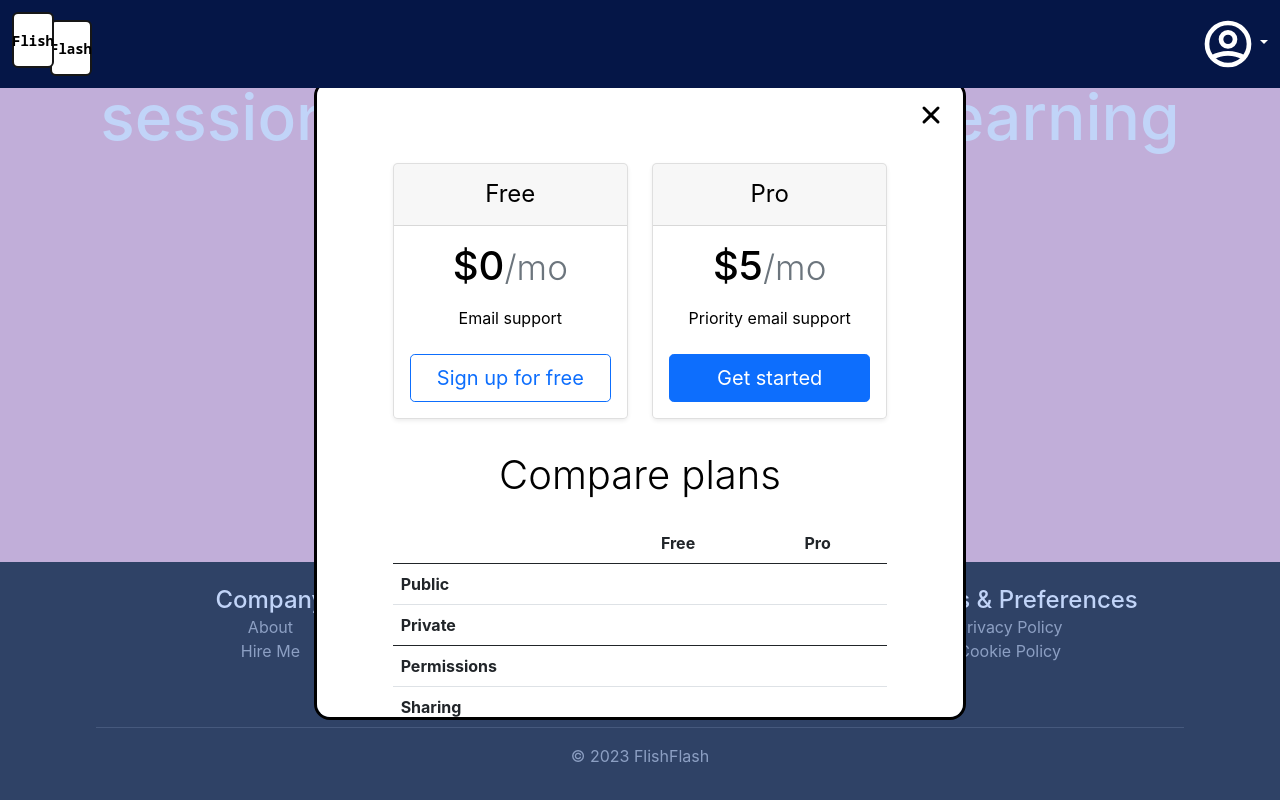
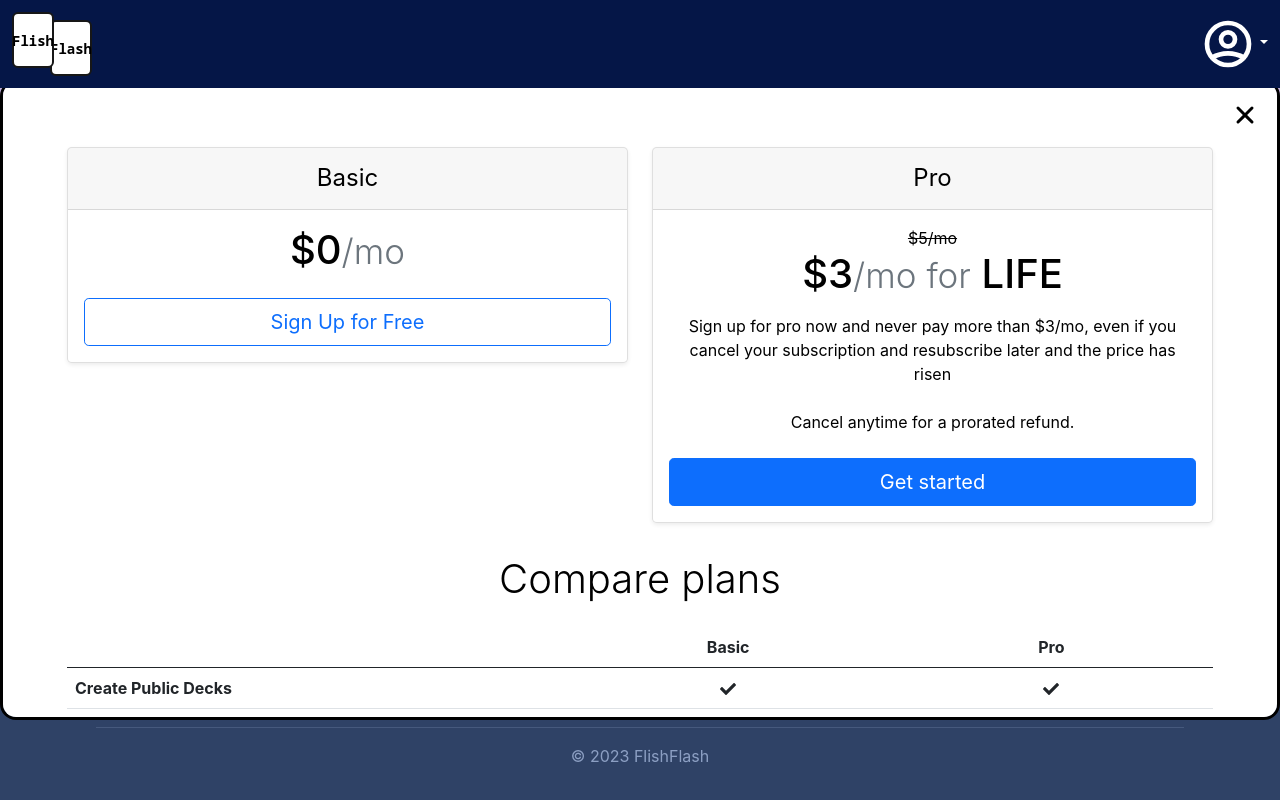
Before and after one commit to AlexRodgers11/flash-card-app, a React (Create React App) app in the folder client/: page / in a window 1280 px wide. Both pictures are taken after a click on the button "Pricing". Shown: the part 2478-3278 px from the top of the page. Built offline with nearby package versions, Linux system fonts and the light colour scheme; no server answers.

Commit message:
set up Pricing component features

```diff
--- a/client/src/components/Pricing.js
+++ b/client/src/components/Pricing.js
@@ -1,22 +1,136 @@
 import React from "react";
 import styled from "styled-components";
 import { FaCheck, FaTimes } from "react-icons/fa";
+import { useSelector } from "react-redux";
+
+const PricingWrapper = styled.div`
+    & .strikethrough {
+        text-decoration: line-through
+    }
+`;
 
 export function Pricing() {
+    const subscriptionStatus = useSelector((state) => state.login.subscription.status);
+    const subscriptionTier = useSelector((state) => state.login.subscription.tier);
+    const userId = useSelector((state) => state.login.userId);
+
+    const isProUser = () => {
+        if(subscriptionTier === "pro" && (subscriptionStatus === "active" || subscriptionStatus === "discount-grandfathered-active")) {
+            return true;
+        } else {
+            return false;
+        }
+    }
+
+    const subscriptionIsActive = () => {
+        if(subscriptionStatus === "active" || subscriptionStatus === "discount-grandfathered-active") {
+            return true;
+        } else {
+            return false;
+        }
+    }
+
+    const displayBasicCard = () => {
+        if(!userId) {
+            return (
+                <>
+                    <h1 class="card-title pricing-card-title">$0<small class="text-muted fw-light">/mo</small></h1>
+                    <br />
+                    <button type="button" class="w-100 btn btn-lg btn-outline-primary">Sign Up for Free</button>
+                </>
+            )
+        } else if(subscriptionTier === "pro" && subscriptionIsActive()) {
+            return (
+                <>
+                    <h1 class="card-title pricing-card-title">$0<small class="text-muted fw-light">/mo</small></h1>
+                    <br />
+                    <button type="button" class="w-100 btn btn-lg btn-outline-primary">Downgrade to Basic Subscription</button>
+                </>
+            )
+        } else {
+            return (
+                <>
+                    <h1 class="card-title pricing-card-title">$0<small class="text-muted fw-light">/mo</small></h1>
+                    <small>You are currently signed up for a basic subscription</small>
+                </>
+            )
+        }
+    }
+
+    const displayProCard = () => {
+        if(!userId) {
+            return (
+                <>
+                <p class="card-title pricing-card-title strikethrough">$5/mo</p>
+                <h1 class="card-title pricing-card-title">$3<small class="text-muted fw-light">/mo for</small> LIFE</h1>
+                <ul class="list-unstyled mt-3 mb-4">
+                    <li>Sign up for pro now and never pay more than $3/mo, even if you cancel your subscription and resubscribe later and the price has risen</li>
+                </ul>
+                <ul class="list-unstyled mt-3 mb-4">
+                    <li>Cancel anytime for a prorated refund.</li>
+                </ul>
+                    <button type="button" class="w-100 btn btn-lg btn-primary">Get started</button>
+                </>
+            );
+        } else if(subscriptionTier === "pro" && subscriptionIsActive()) {
+            return (
+                <>
+                <h1 class="card-title pricing-card-title">$3<small class="text-muted fw-light">/mo for</small> LIFE</h1>
+                <br />
+                <small>You are currently signed up for a pro subscription</small>
+                <br />
+                <button type="button" class="w-100 btn btn-lg btn-danger">Cancel for a prorated refund.</button>
+
+                </>
+            );
+        } else if(subscriptionTier === "pro" && !subscriptionIsActive()) {
+            return (
+                <>
+                <p class="card-title pricing-card-title strikethrough">$5/mo</p>
+                <h1 class="card-title pricing-card-title">$3<small class="text-muted fw-light">/mo for</small> LIFE</h1>
+                <br />
+                <ul class="list-unstyled mt-3 mb-4">
+                    <li>Sign up for pro now and never pay more than $3/mo, even if you cancel your subscription and resubscribe later and the price has risen</li>
+                </ul>
+                <ul class="list-unstyled mt-3 mb-4">
+                    <li>Cancel anytime for a prorated refund.</li>
+                </ul>
+                <button type="button" class="w-100 btn btn-lg btn-primary">Renew Subscription</button>
+                </>
+            );
+        } else if(subscriptionTier === "basic") {
+            return (
+                <>
+                <p class="card-title pricing-card-title strikethrough">$5/mo</p>
+                <h1 class="card-title pricing-card-title">$3<small class="text-muted fw-light">/mo for</small> LIFE</h1>
+                <ul class="list-unstyled mt-3 mb-4">
+                    <li>Sign up for pro now and never pay more than $3/mo, even if you cancel your subscription and resubscribe later and the price has risen</li>
+                </ul>
+                <ul class="list-unstyled mt-3 mb-4">
+                    <li>Cancel anytime for a prorated refund.</li>
+                </ul>
+
+                <button type="button" class="w-100 btn btn-lg btn-primary">Upgrade to Pro</button>
+                </>
+            );
+        }
+    }
+    //if user is active pro user, offer downgrade to Basic, indicate current pro user in pro card
+    //if user is expired pro user button says resubscribe
+        //if user is discount-grandfathered have the price show just $3
+        //if user is not discount-grandfathered show normal pricing
+    //if user is active basic user indicate so in basic card and make pro button say upgrade
+
     return (
-        <div class="container py-3">
+        <PricingWrapper class="container py-3">
             <div class="row row-cols-1 row-cols-md-2 mb-2 justify-content-center text-center">
                 <div class="col">
                     <div class="card mb-4 rounded-3 shadow-sm">
                         <div class="card-header py-3">
-                            <h4 class="my-0 fw-normal">Free</h4>
+                            <h4 class="my-0 fw-normal">Basic</h4>
                         </div>
                         <div class="card-body">
-                            <h1 class="card-title pricing-card-title">$0<small class="text-muted fw-light">/mo</small></h1>
-                            <ul class="list-unstyled mt-3 mb-4">
-                                <li>Email support</li>
-                            </ul>
-                            <button type="button" class="w-100 btn btn-lg btn-outline-primary">Sign up for free</button>
+                            {displayBasicCard()}
                         </div>
                     </div>
                 </div>
@@ -26,11 +140,7 @@ export function Pricing() {
                             <h4 class="my-0 fw-normal">Pro</h4>
                         </div>
                         <div class="card-body">
-                            <h1 class="card-title pricing-card-title">$5<small class="text-muted fw-light">/mo</small></h1>
-                            <ul class="list-unstyled mt-3 mb-4">
-                                <li>Priority email support</li>
-                            </ul>
-                            <button type="button" class="w-100 btn btn-lg btn-primary">Get started</button>
+                            {displayProCard()}
                         </div>
                     </div>
                 </div>
@@ -43,47 +153,57 @@ export function Pricing() {
                     <thead>
                         <tr>
                             <th style={{width: "34%"}}></th>
-                            <th style={{width: "22%"}}>Free</th>
+                            <th style={{width: "22%"}}>Basic</th>
                             <th style={{width: "22%"}}>Pro</th>
                         </tr>
                     </thead>
                     <tbody>
                         <tr>
-                            <th scope="row" class="text-start">Public</th>
-                            <td></td>
-                            <td></td>
+                            <th scope="row" class="text-start">Create Public Decks</th>
+                            <td><FaCheck /></td>
+                            <td><FaCheck /></td>
                         </tr>
                         <tr>
-                            <th scope="row" class="text-start">Private</th>
-                            <td></td>
-                            <td></td>
+                            <th scope="row" class="text-start">Create Private Decks</th>
+                            <td><FaTimes /></td>
+                            <td><FaCheck /></td>
+                        </tr>
+                        <tr>
+                            <th scope="row" class="text-start">Email Support</th>
+                            <td><FaCheck /></td>
+                            <td><FaCheck /></td>
+                        </tr>
+                        <tr>
+                            <th scope="row" class="text-start">Priority Email Support</th>
+                            <td><FaTimes /></td>
+                            <td><FaCheck /></td>
                         </tr>
                     </tbody>
 
                     <tbody>
                         <tr>
-                            <th scope="row" class="text-start">Permissions</th>
-                            <td></td>
-                            <td></td>
+                            <th scope="row" class="text-start">Max Number of Personal Decks</th>
+                            <td>10</td>
+                            <td>Unlimited</td>
                         </tr>
                         <tr>
-                            <th scope="row" class="text-start">Sharing</th>
-                            <td></td>
-                            <td></td>
+                            <th scope="row" class="text-start">Max Number of Cards Per Personal Deck</th>
+                            <td>30</td>
+                            <td>Unlimited</td>
                         </tr>
                         <tr>
-                            <th scope="row" class="text-start">Unlimited members</th>
-                            <td></td>
-                            <td></td>
+                            <th scope="row" class="text-start">Max Number of Groups You Can Join</th>
+                            <td>3</td>
+                            <td>Unlimited</td>
                         </tr>
                         <tr>
-                            <th scope="row" class="text-start">Extra security</th>
-                            <td></td>
-                            <td></td>
+                            <th scope="row" class="text-start">Max Number of Groups You Can Create</th>
+                            <td>1</td>
+                            <td>Unlimited</td>
                         </tr>
                     </tbody>
                 </table>
             </div>
-        </div>
+        </PricingWrapper>
     );
 }
```
